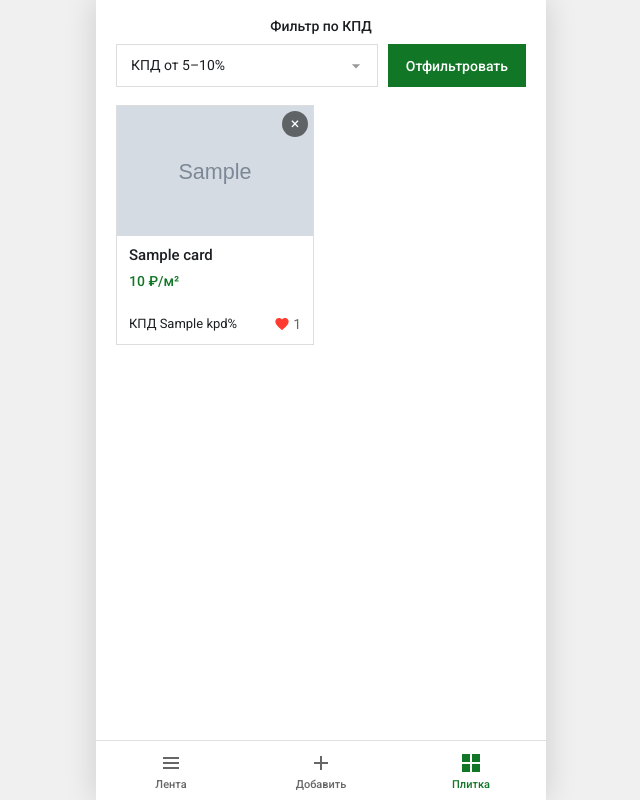
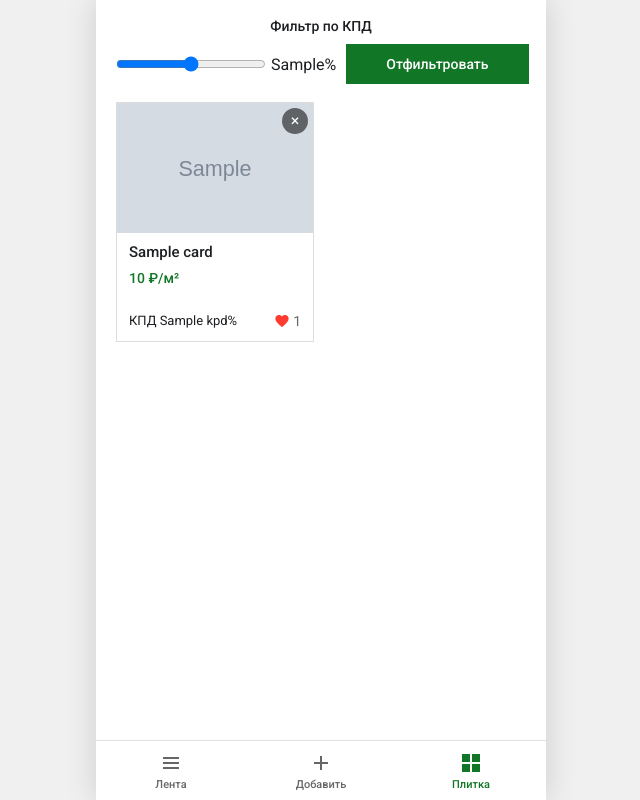
Before and after one commit to Cristalixx79/Sun-energy-calculation-backend, a FastAPI app: template templates/solar_panels_grid.html in a window 1280 px wide. Shown: the whole page, without its empty margins (319-959 px from the left). Run offline with FastAPI, Linux system fonts and the light colour scheme; the template is opened without the code that fills it: most values are stand-ins (such as "Sample title", 1, 10 or a date in 2020); grey boxes marked "Sample" are stand-in pictures.

Commit message:
фильтрация слайдером

```diff
--- a/templates/solar_panels_grid.html
+++ b/templates/solar_panels_grid.html
@@ -20,28 +20,16 @@
             <form action="/solar_panels_cards" method="GET" class="filter-component">
                 <label for="kpd-filter" class="filter-label">Фильтр по КПД</label>
 
-                <div class="filter-row">
-                    <div class="select-wrapper">
-                        <select id="kpd-filter" name="kpd" class="filter-select" required>
-                            <option value="" disabled {% if not selected_kpd %}selected{% endif %}>
-                                Выберите диапазон
-                            </option>
-                            <option value="5-10" {% if selected_kpd=='5-10' %}selected{% endif %}>
-                                КПД от 5–10%
-                            </option>
-                            <option value="11-23" {% if selected_kpd=='11-23' %}selected{% endif %}>
-                                КПД от 11–23%
-                            </option>
-                            <option value="24-30" {% if selected_kpd=='24-30' %}selected{% endif %}>
-                                КПД от 24–30%
-                            </option>
-                        </select>
-                        <svg class="select-arrow" viewBox="0 0 24 24" aria-hidden="true">
-                            <path d="M7 10l5 5 5-5z" />
-                        </svg>
+                <div class="filter-row" style="display: flex; justify-content: space-between; align-items: center;">
+                    <div style="display: flex; justify-content: space-between; align-items: center;">
+                        <input type="range" id="kpd-filter" name="kpd_below_than" class="filter-slider" min="0" max="40"
+                            step="1" value="{{ selected_kpd or 25 }}" style="width: 150px;"
+                            oninput="document.getElementById('kpd-value').textContent = this.value + '%'">
+                        <div class="kpd-value-display" id="kpd-value" style="margin-left: 5px;">{{ selected_kpd or 25 }}%</div>
                     </div>
 
-                    <button type="submit" class="filter-btn">Отфильтровать</button>
+                    <button type="submit" class="filter-btn"
+                        style="height: 40px; padding: 5px 40px;">Отфильтровать</button>
                 </div>
             </form>
         </header>
```
